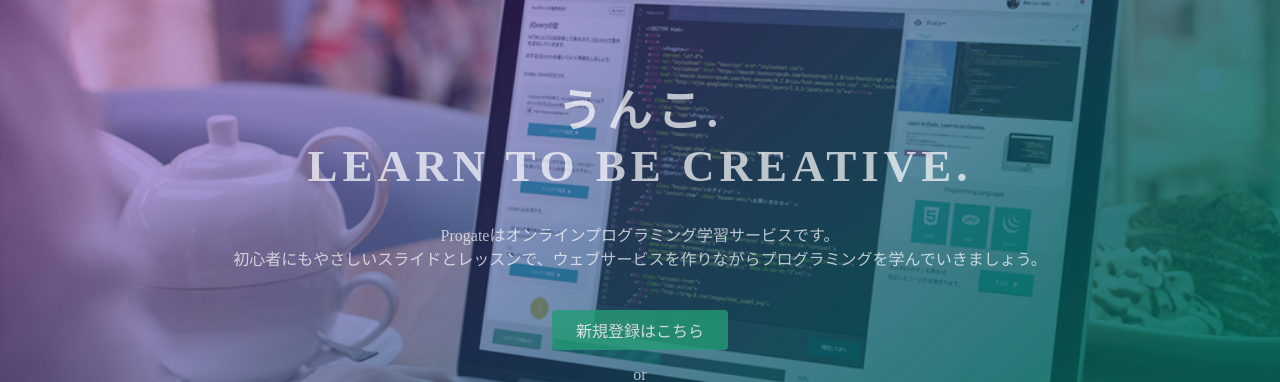
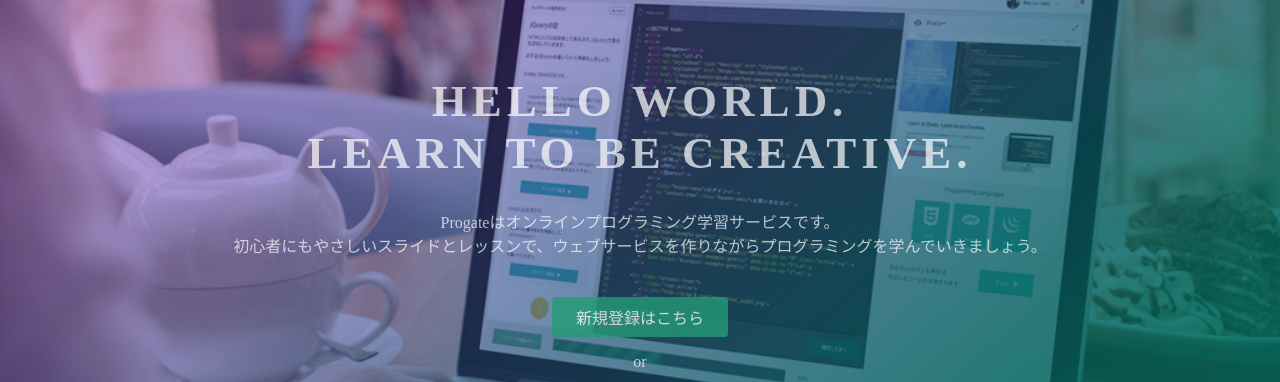
Before and after one commit to sinsondesu/sinsondesu.github.io, a plain HTML site: page index.html in a window 1280 px wide. Shown: the part 135-517 px from the top of the page. Drawn offline with Linux system fonts and the light colour scheme.

Commit message:
Update index.html

```diff
--- a/index.html
+++ b/index.html
@@ -23,7 +23,7 @@
   </header>
   <div class="top-wrapper">
     <div class="container">
-      <h1>うんこ.<br>LEARN TO BE CREATIVE.</h1>
+      <h1>HELLO WORLD.<br>LEARN TO BE CREATIVE.</h1>
       <p>Progateはオンラインプログラミング学習サービスです。<br>初心者にもやさしいスライドとレッスンで、ウェブサービスを作りながらプログラミングを学んでいきましょう。</p>
       <div class="btn-wrapper">
         <a href="#" class="btn signup">新規登録はこちら</a>
```
